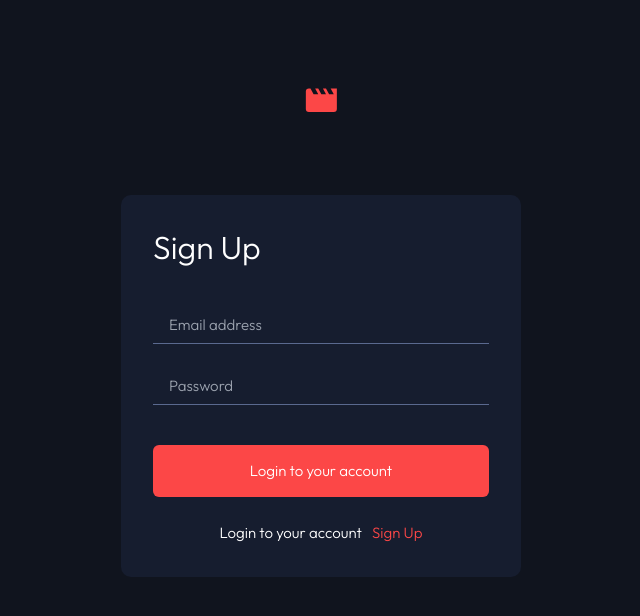
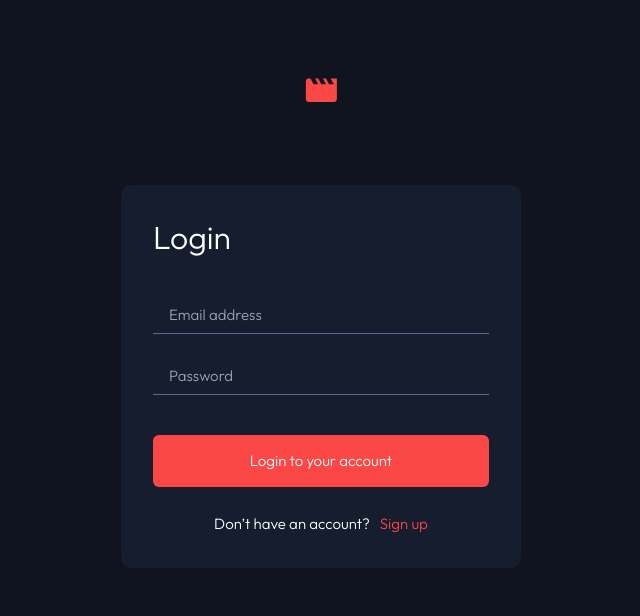
Before and after one commit to omarkarake/entertainment-web-app, an Angular app: page /auth/login in a window 1280 px wide. Shown: the top 616 px of the page, without its empty margins (319-959 px from the left). Built offline with nearby package versions, Linux system fonts and the light colour scheme.

Commit message:
implementing the login page and sign up page and handling the routes

```diff
--- a/src/app/components/button/button.component.html
+++ b/src/app/components/button/button.component.html
@@ -1,3 +1,3 @@
 <div class="py-[14px] md:px-[96px] bg-red flex items-center justify-center hover:bg-pure-white hover:text-semi-dark-blue rounded-md cursor-pointer transition ease-out duration-200">
-    <p class="text-body-m">Login to your account</p>
+    <p class="text-body-m">{{text}}</p>
 </div>
--- a/src/app/pages/auth-pages/login/login.component.html
+++ b/src/app/pages/auth-pages/login/login.component.html
@@ -1,22 +1,31 @@
-<div class="flex flex-col items-center pt-12 md:pt-[88px] lg-[78px] gap-[58px] md:gap-[72px] lg:gap-[82px]">
+<div
+  class="flex flex-col items-center pt-12 md:pt-[88px] lg:pt-[78px] gap-[58px] md:gap-[72px] lg:gap-[82px]"
+>
   <div>
     <img src="assets/logo.svg" class="w-8 h-[25px]" alt="logo" />
   </div>
   <div
     class="w-[90%] md:w-[400px] mx-auto bg-semi-dark-blue rounded-[10px] px-6 pt-6 pb-[32px] md:p-[32px] flex flex-col gap-10"
   >
-    <p class="text-heading-l text-pure-white">Sign Up</p>
+    <p class="text-heading-l text-pure-white">Login</p>
     <div class="flex flex-col gap-6">
-        <app-input [placeholder]="'Email address'"></app-input>
-        <app-input [placeholder]="'Password'"></app-input>
+      <app-input [placeholder]="'Email address'"></app-input>
+      <app-input [placeholder]="'Password'"></app-input>
     </div>
     <div class="flex flex-col gap-6">
-      <app-button [text]="'Create an account'"></app-button>
+      <app-button [text]="'Login to your account'"></app-button>
       <div class="flex items-center justify-center gap-[10px]">
         <div>
-          <p class="text-body-m text-pure-white">Login to your account</p>
+          <p class="text-body-m text-pure-white">Don’t have an account?</p>
         </div>
-        <div><p class="text-body-m text-red">Sign Up</p></div>
+        <div>
+            <a
+            [routerLink]="['/auth/signup']"
+            class="text-body-m text-red cursor-pointer"
+          >
+            Sign up
+          </a>
+        </div>
       </div>
     </div>
   </div>
--- a/src/app/pages/auth-pages/login/login.component.ts
+++ b/src/app/pages/auth-pages/login/login.component.ts
@@ -8,12 +8,12 @@ import { AuthService } from '../../../services/auth/auth.service';
 export class LoginComponent {
   constructor(private authService: AuthService, private router: Router) {}
 
-  login() {
-    // Call your login method from the auth service
+  signup() {
+    // Call your signup method from the auth service
     this.authService.login().subscribe((response) => {
       if (response.success) {
         // On successful login, redirect to home
-        this.router.navigate(['/home']);
+        this.router.navigate(['/login']);
       }
     });
   }
--- a/src/app/pages/auth-pages/signup/signup.component.html
+++ b/src/app/pages/auth-pages/signup/signup.component.html
@@ -1 +1,33 @@
-<p>signup works!</p>
+<div
+  class="flex flex-col items-center pt-12 md:pt-[88px] lg:pt-[50px] gap-[58px] md:gap-[72px] lg:gap-[50px]"
+>
+  <div>
+    <img src="assets/logo.svg" class="w-8 h-[25px]" alt="logo" />
+  </div>
+  <div
+    class="w-[90%] md:w-[400px] mx-auto bg-semi-dark-blue rounded-[10px] px-6 pt-6 pb-[32px] md:p-[32px] flex flex-col gap-10"
+  >
+    <p class="text-heading-l text-pure-white">Sign Up</p>
+    <div class="flex flex-col gap-6">
+      <app-input [placeholder]="'Email address'"></app-input>
+      <app-input [placeholder]="'Password'"></app-input>
+      <app-input [placeholder]="'Repeat password'"></app-input>
+    </div>
+    <div class="flex flex-col gap-6">
+      <app-button [text]="'Create an account'"></app-button>
+      <div class="flex items-center justify-center gap-[10px]">
+        <div>
+          <p class="text-body-m text-pure-white">Already have an account?</p>
+        </div>
+        <div>
+          <a
+            [routerLink]="['/login']"
+            class="text-body-m text-red cursor-pointer"
+          >
+            Login
+          </a>
+        </div>
+      </div>
+    </div>
+  </div>
+</div>
--- a/src/app/pages/auth-pages/signup/signup.component.ts
+++ b/src/app/pages/auth-pages/signup/signup.component.ts
@@ -1,4 +1,6 @@
 import { Component } from '@angular/core';
+import { AuthService } from '../../../services/auth/auth.service';
+import { Router } from '@angular/router';
 
 @Component({
   selector: 'app-signup',
@@ -6,5 +8,15 @@ import { Component } from '@angular/core';
   styleUrl: './signup.component.css'
 })
 export class SignupComponent {
+  constructor(private authService: AuthService, private router: Router) {}
 
+  login() {
+    // Call your login method from the auth service
+    this.authService.login().subscribe((response) => {
+      if (response.success) {
+        // On successful login, redirect to home
+        this.router.navigate(['/home']);
+      }
+    });
+  }
 }
```
